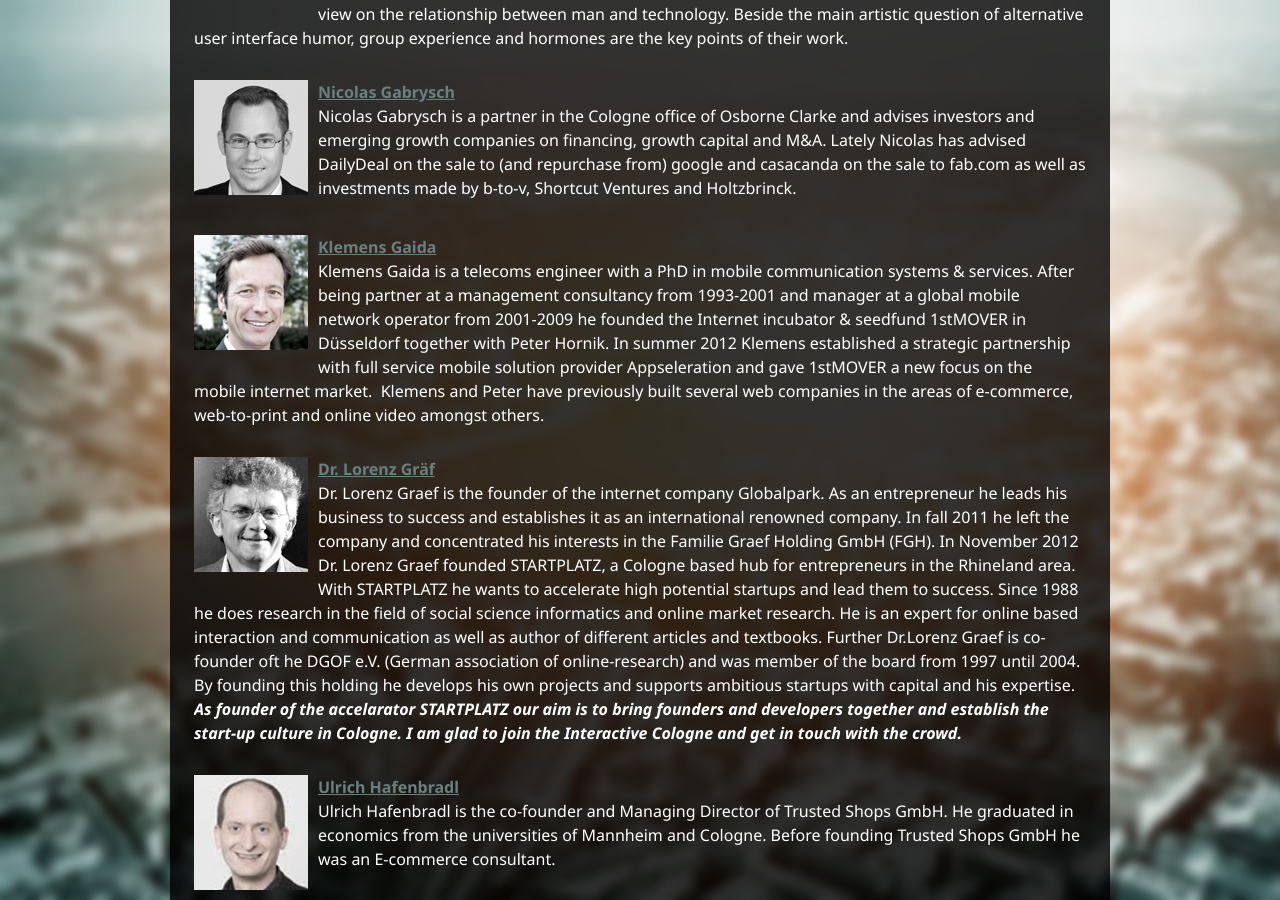
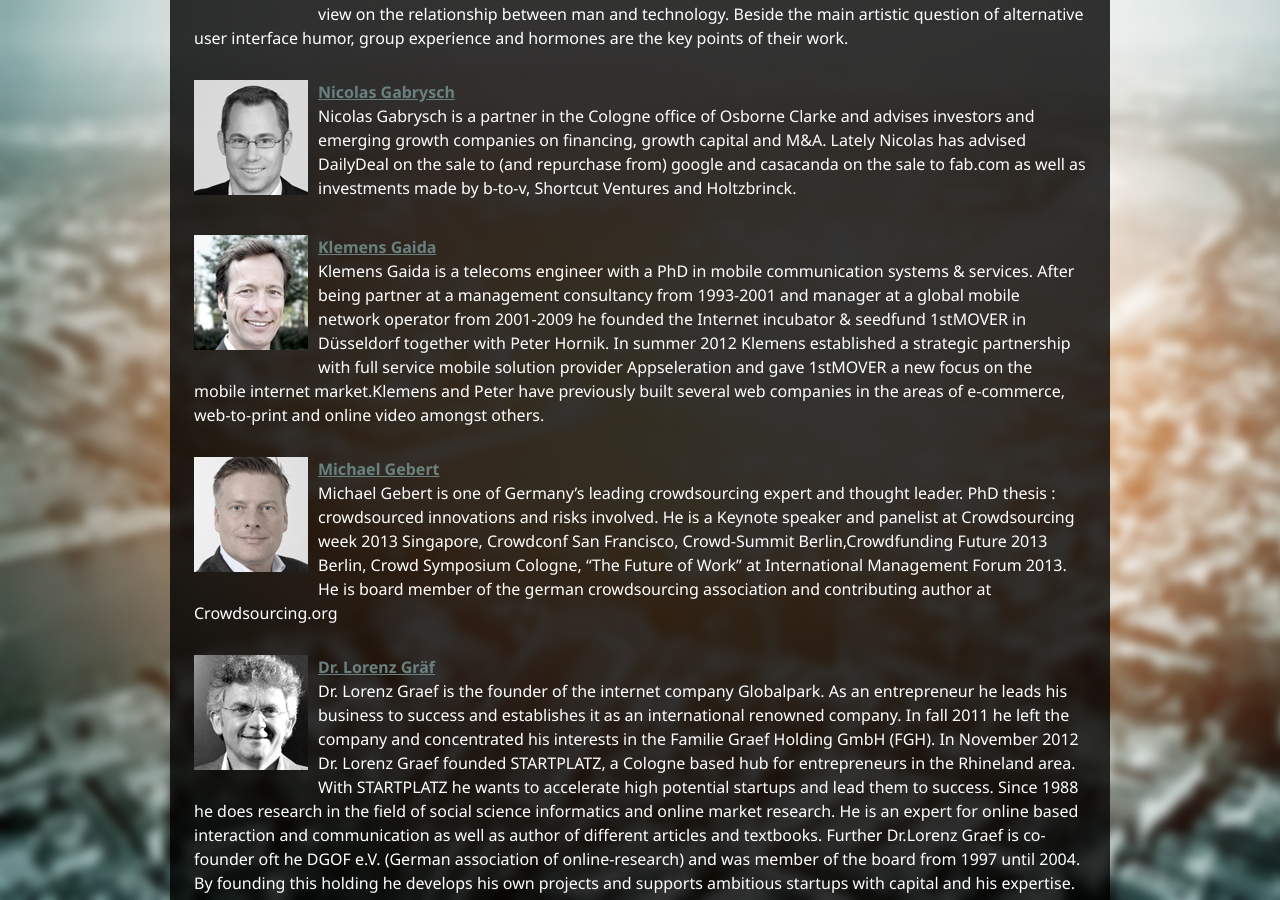
Before and after one commit to InteractiveCologne/interactivecologne.github.com, a Jekyll site: the page built from speakers.html, in a window 1280 px wide and 900 px high, scrolled down 2479 px. Built offline with Jekyll 4.4.1, drawn with Linux system fonts in a browser that asks for light colours; nearby versions of some CDN libraries.

Commit message:
add speaker

```diff
--- a/speakers.html
+++ b/speakers.html
@@ -49,7 +49,11 @@
 		</p>
 
 		<p class="speaker">
-			<img class="speaker" src="assets/images/speaker/klemens-gaida.jpg" alt="Klemens Gaida"/><a href="#klemens-gaida" name="klemens-gaida"><strong>Klemens Gaida</strong></a><br/>Klemens Gaida is a telecoms engineer with a PhD in mobile communication systems & services. After being partner at a management consultancy from 1993-2001 and manager at a global mobile network operator from 2001-2009 he founded the Internet incubator & seedfund 1stMOVER in Düsseldorf together with Peter Hornik. In summer 2012 Klemens established a strategic partnership with full service mobile solution provider Appseleration and gave 1stMOVER a new focus on the mobile internet market.  Klemens and Peter have previously built several web companies in the areas of e-commerce, web-to-print and online video amongst others.
+			<img class="speaker" src="assets/images/speaker/klemens-gaida.jpg" alt="Klemens Gaida"/><a href="#klemens-gaida" name="klemens-gaida"><strong>Klemens Gaida</strong></a><br/>Klemens Gaida is a telecoms engineer with a PhD in mobile communication systems & services. After being partner at a management consultancy from 1993-2001 and manager at a global mobile network operator from 2001-2009 he founded the Internet incubator & seedfund 1stMOVER in Düsseldorf together with Peter Hornik. In summer 2012 Klemens established a strategic partnership with full service mobile solution provider Appseleration and gave 1stMOVER a new focus on the mobile internet market.Klemens and Peter have previously built several web companies in the areas of e-commerce, web-to-print and online video amongst others.
+		</p>
+
+		<p class="speaker">
+			<img class="speaker" src="assets/images/speaker/michael-gebert.jpg" alt="Michael Gebert"/><a href="#michael-gebert" name="michael-gebert"><strong>Michael Gebert</strong></a><br/>Michael Gebert is one of Germany’s leading crowdsourcing expert and thought leader. PhD thesis : crowdsourced innovations and risks involved. He is a Keynote speaker and panelist at Crowdsourcing week 2013 Singapore, Crowdconf San Francisco, Crowd-Summit Berlin,Crowdfunding Future 2013 Berlin, Crowd Symposium Cologne, “The Future of Work” at International Management Forum 2013. He is board member of the german crowdsourcing association and contributing author at Crowdsourcing.org
 		</p>
 
 		<p class="speaker">
```
Also changed, not shown: assets/images/speaker/michael-gebert.jpg (added).
